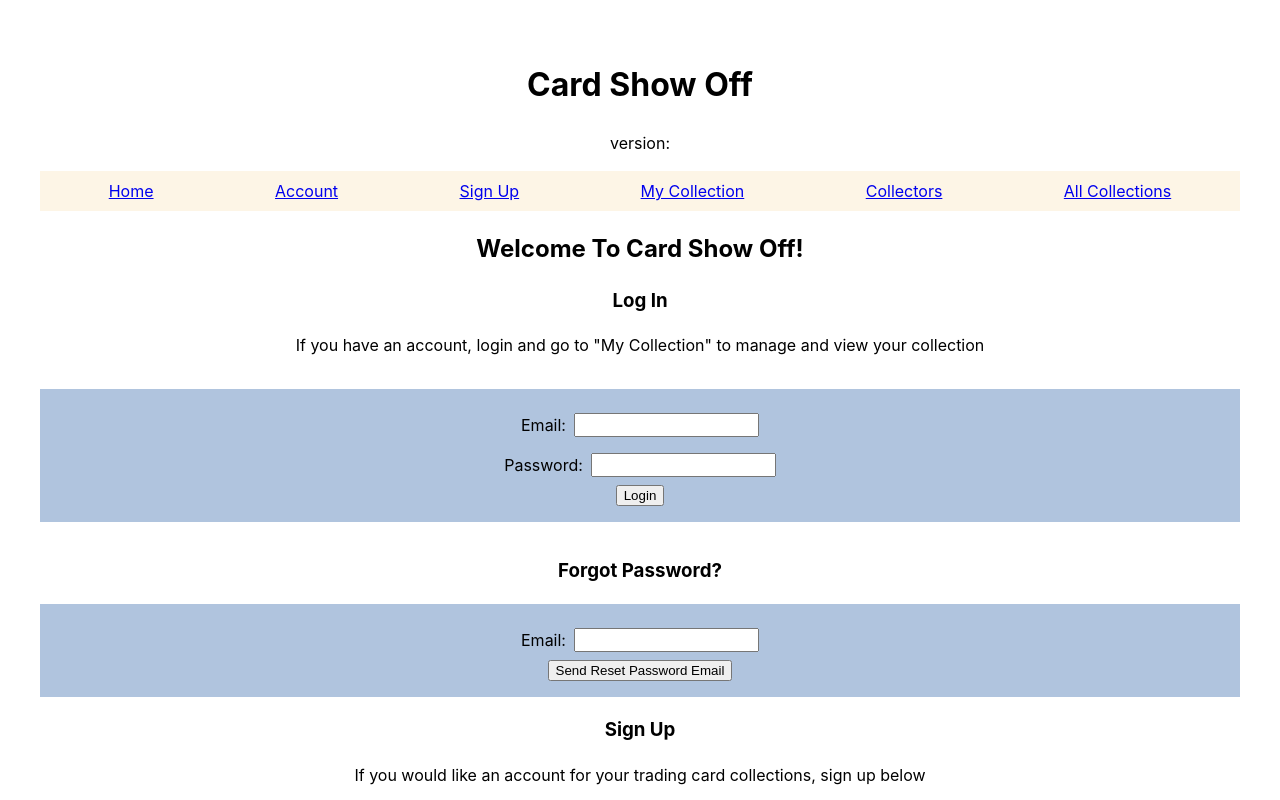
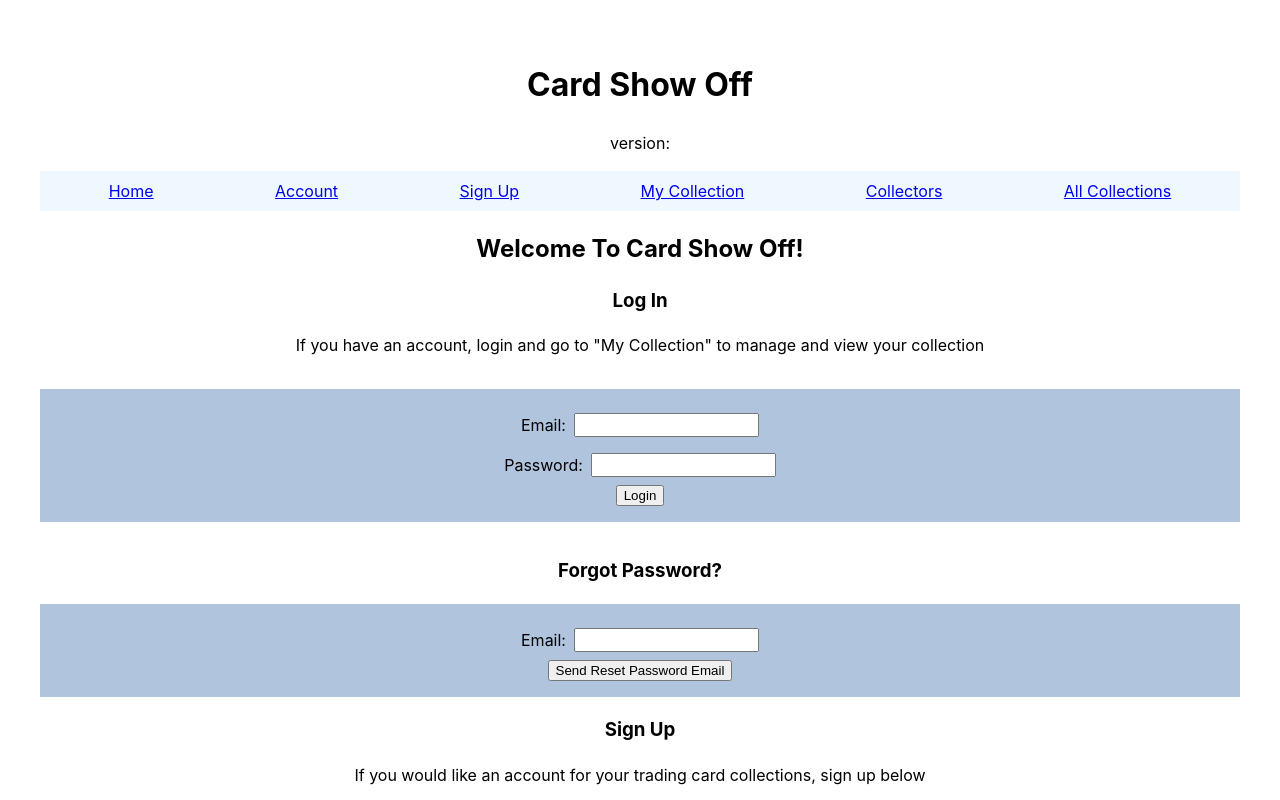
Before and after one commit to UWC2-JSCRIPT/320-wn24-final-project-tvroley, a React (Vite) app: page / in a window 1280 px wide. Shown: the top 800 px of the page. Built offline with nearby package versions, Linux system fonts and the light colour scheme; no server answers.

Commit message:
changed nav bar color to alice blue

```diff
--- a/src/App.css
+++ b/src/App.css
@@ -115,7 +115,7 @@
   flex-direction: row;
   flex-wrap: wrap;
   justify-content: space-around;
-  background-color: oldlace;
+  background-color: aliceblue;
   padding: 0.5rem;
   margin-top: 0.5em;
   margin-bottom: 0.5em;
```
